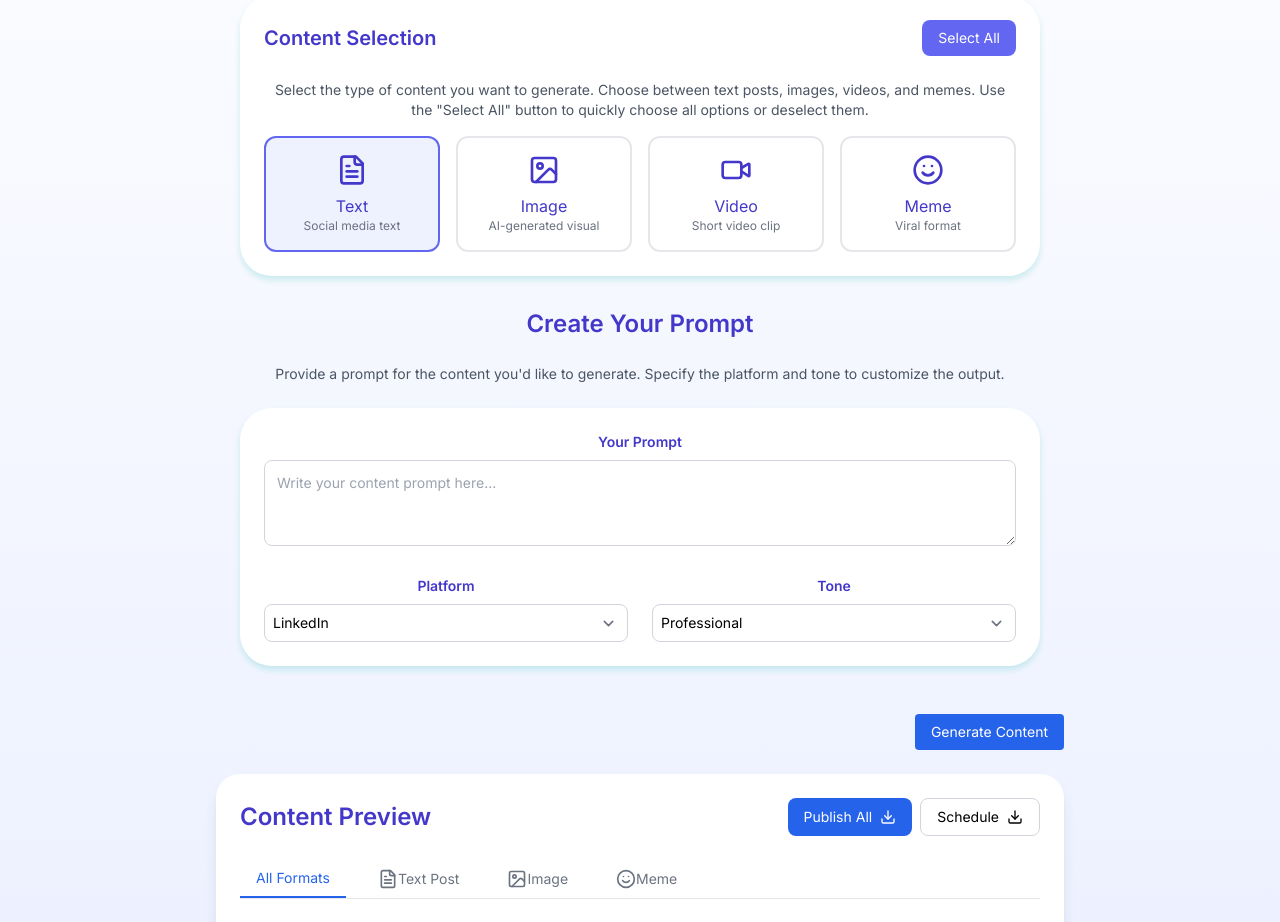
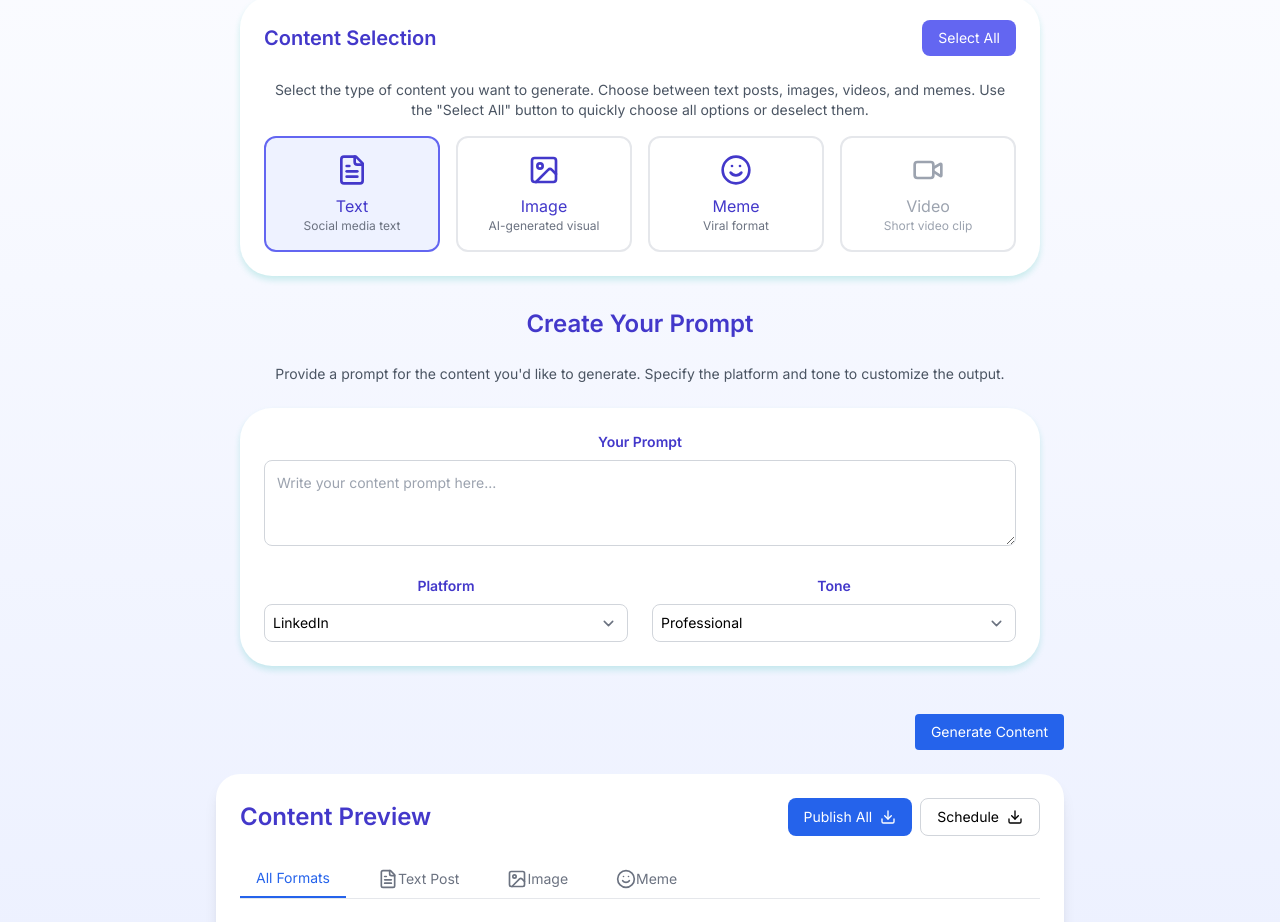
Before and after one commit to ArtificialSapien/agentic_workflow, a React (Vite) app in the folder frontend/: page / in a window 1280 px wide. Shown: the part 4440-5362 px from the top of the page. Built offline with nearby package versions, Linux system fonts and the light colour scheme; no server answers.

Commit message:
Disable Video

```diff
--- a/frontend/src/components/ContentGenerator/ContentFormatSelector.tsx
+++ b/frontend/src/components/ContentGenerator/ContentFormatSelector.tsx
@@ -36,13 +36,12 @@ const ContentFormatSelector: React.FC<ContentFormatSelectorProps> = ({
     <div className="max-w-4xl mx-auto bg-white rounded-4xl shadow-accent-dark p-6">
       <div className="flex justify-between items-center mb-6">
         <h3 className="text-xl font-semibold text-primary-700">Content Selection</h3>
- <button
+        <button
           onClick={handleSelectAllToggle}
-          className={`px-4 py-2 text-sm rounded-lg transition-colors duration-200 ${
-            allSelected
+          className={`px-4 py-2 text-sm rounded-lg transition-colors duration-200 ${allSelected
               ? "bg-accent-500 text-white hover:bg-accent-600"
               : "bg-primary-500 text-white hover:bg-primary-600"
-          }`}
+            }`}
         >
           {allSelected ? "Deselect All" : "Select All"}
         </button>
@@ -98,29 +97,6 @@ const ContentFormatSelector: React.FC<ContentFormatSelectorProps> = ({
           </label>
         </div>
 
-        {/* Video */}
-        <div className="relative group">
-          <input
-            type="checkbox"
-            id="video-format"
-            className="peer hidden"
-            checked={generateVideo}
-            onChange={() => setGenerateVideo(!generateVideo)}
-          />
-          <label
-            htmlFor="video-format"
-            className="block p-4 border-2 rounded-xl cursor-pointer peer-checked:border-primary-500 peer-checked:bg-primary-50 transition-colors hover:shadow-md hover:bg-primary-100"
-          >
-            <div className="flex flex-col items-center text-center">
-              <Video
-                className="w-8 h-8 mb-2 text-primary-700 group-hover:scale-110 transition-transform"
-              />
-              <span className="font-medium text-primary-700">Video</span>
-              <span className="text-xs text-gray-500">Short video clip</span>
-            </div>
-          </label>
-        </div>
-
         {/* Meme */}
         <div className="relative group">
           <input
@@ -143,6 +119,30 @@ const ContentFormatSelector: React.FC<ContentFormatSelectorProps> = ({
             </div>
           </label>
         </div>
+
+        {/* Video */}
+        <div className="relative group">
+          <input
+            type="checkbox"
+            id="video-format"
+            className="peer hidden"
+            checked={generateVideo}
+            onChange={() => setGenerateVideo(!generateVideo)}
+            disabled
+          />
+          <label
+            htmlFor="video-format"
+            className="block p-4 border-2 rounded-xl cursor-not-allowed peer-checked:border-gray-400 peer-checked:bg-gray-100 transition-colors"
+          >
+            <div className="flex flex-col items-center text-center">
+              <Video
+                className="w-8 h-8 mb-2 text-gray-400 group-hover:scale-110 transition-transform"
+              />
+              <span className="font-medium text-gray-400">Video</span>
+              <span className="text-xs text-gray-400">Short video clip</span>
+            </div>
+          </label>
+        </div>
       </div>
     </div>
   );
```
